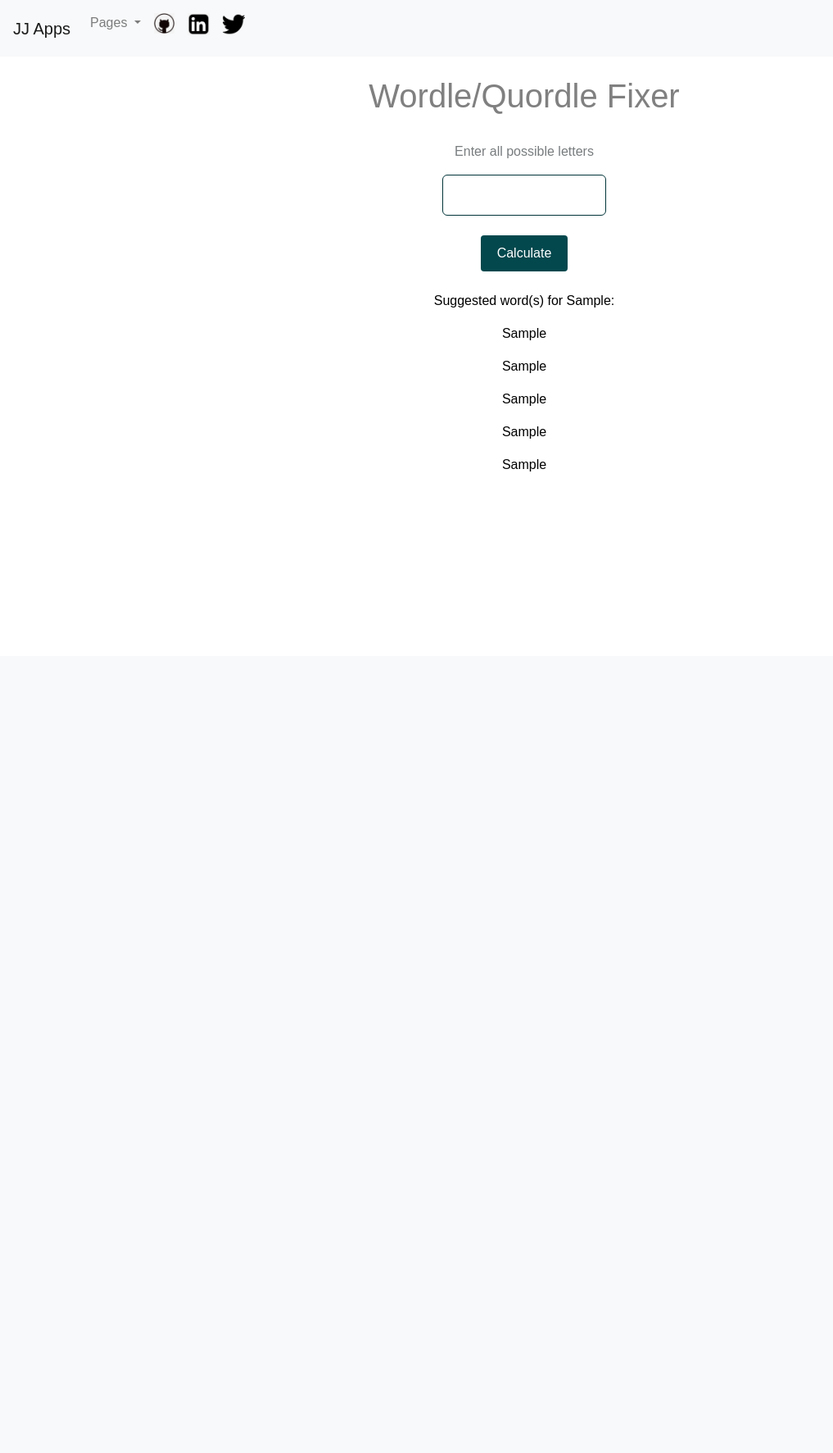
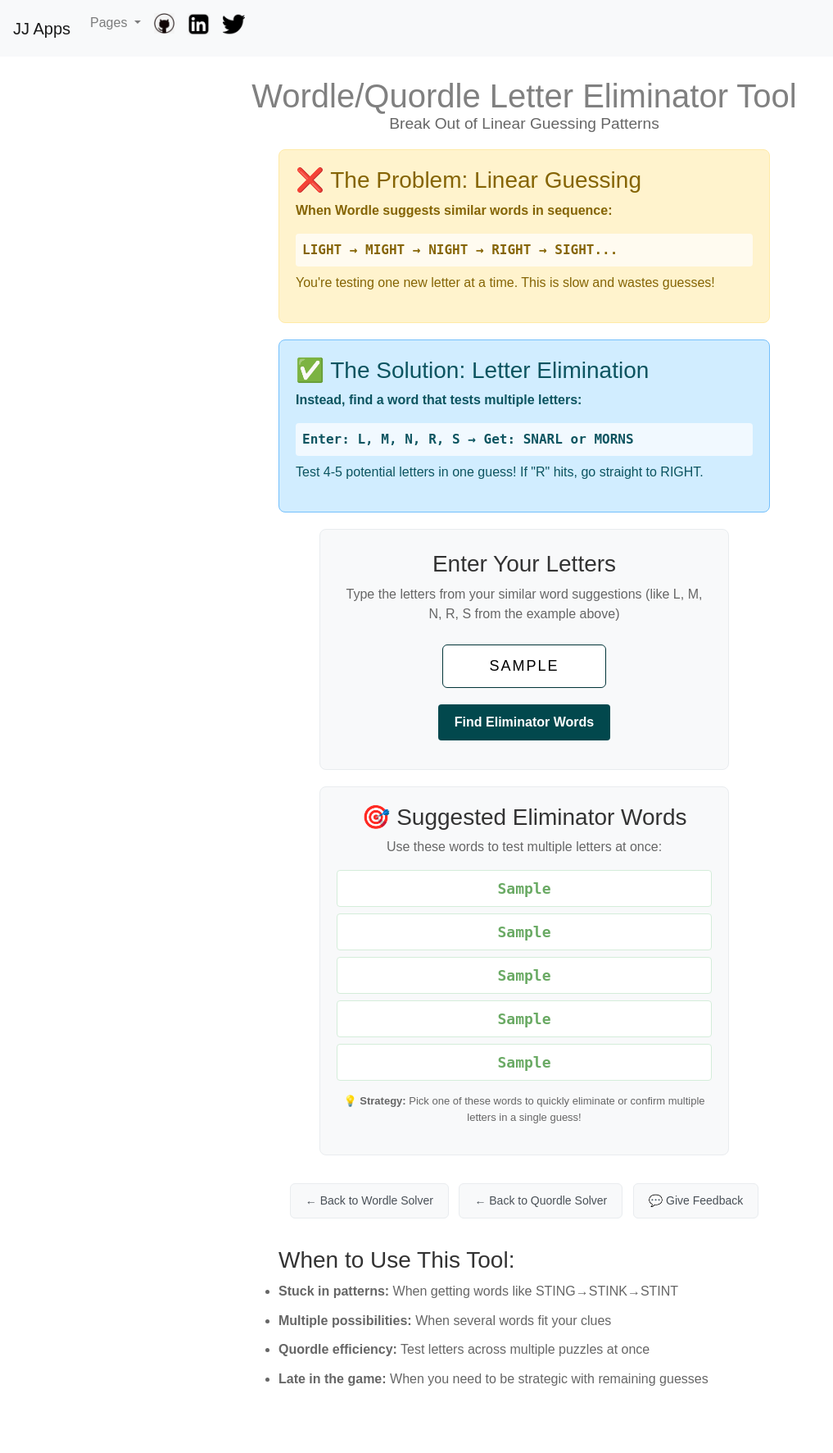
Before and after one commit to applewjr/heroku_apps, a Flask app: template templates/fixer.html in a window 1280 px wide. Shown: the whole page at 82% size, without its empty margins (0-1017 px from the left). Before the commit the page ends 575 px from the top, so only its background shows below. Run offline with Flask 2, Linux system fonts and the light colour scheme; the template is opened without the code that fills it: most values are stand-ins (such as "Sample title", 1, 10 or a date in 2020); parts of the project's set-up code (start-up, migrations or seed data) failed here and were passed over.

Commit message:
Update fixer.html

```diff
--- a/templates/fixer.html
+++ b/templates/fixer.html
@@ -1,43 +1,193 @@
 {% extends 'base.html' %}
 
-{% block title %}Wordle/Quordle Fixer{% endblock %}
+{% block title %}Wordle/Quordle Letter Eliminator - Break Out of Linear Guessing{% endblock %}
+
+{% block meta %}
+<meta name="description" content="Break out of linear Wordle guessing patterns. Find words that test multiple similar letters at once to eliminate bad guesses faster.">
+<link rel="canonical" href="https://jamesapplewhite.com/fixer">
+<meta name="keywords" content="wordle fixer, wordle strategy, linear guessing, wordle helper, quordle strategy">
+{% endblock %}
 
 {% block content %}
+
+<head>
+    <style>
+    .example-box {
+        background-color: #f8f9fa;
+        border: 1px solid #e9ecef;
+        border-radius: 8px;
+        padding: 20px;
+        margin: 20px auto;
+        max-width: 600px;
+        text-align: left;
+    }
+
+    .problem-example {
+        background-color: #fff3cd;
+        border: 1px solid #ffeaa7;
+        color: #856404;
+    }
+
+    .solution-example {
+        background-color: #d1edff;
+        border: 1px solid #74c0fc;
+        color: #0c5460;
+    }
+
+    .word-sequence {
+        font-family: monospace;
+        font-size: 16px;
+        font-weight: bold;
+        margin: 8px 0;
+        padding: 8px;
+        background-color: rgba(255,255,255,0.7);
+        border-radius: 4px;
+    }
+
+    .input-section {
+        background-color: #f8f9fa;
+        border: 1px solid #e9ecef;
+        border-radius: 8px;
+        padding: 25px;
+        margin: 20px auto;
+        max-width: 500px;
+    }
+
+    .letter-input {
+        font-size: 18px;
+        padding: 12px;
+        border: 2px solid #6aaa64;
+        border-radius: 6px;
+        text-align: center;
+        width: 200px;
+        text-transform: uppercase;
+        letter-spacing: 2px;
+        margin: 10px;
+    }
+
+    .submit-btn {
+        background-color: #6aaa64;
+        color: white;
+        padding: 12px 30px;
+        border: none;
+        border-radius: 6px;
+        font-size: 16px;
+        font-weight: bold;
+        cursor: pointer;
+        transition: background-color 0.2s;
+        margin: 10px;
+    }
+
+    .submit-btn:hover {
+        background-color: #5a9954;
+    }
+
+    .results-section {
+        background-color: #f8f9fa;
+        border: 1px solid #e9ecef;
+        border-radius: 8px;
+        padding: 20px;
+        margin: 20px auto;
+        max-width: 500px;
+    }
+
+    .result-word {
+        font-family: monospace;
+        font-size: 18px;
+        font-weight: bold;
+        color: #6aaa64;
+        margin: 8px 0;
+        padding: 8px;
+        background-color: white;
+        border-radius: 4px;
+        border: 1px solid #d4edda;
+    }
+
+    .back-links {
+        margin: 30px 0;
+    }
+
+    .back-link {
+        background-color: #f8f9fa;
+        color: #495057;
+        border: 1px solid #e9ecef;
+        padding: 10px 18px;
+        border-radius: 6px;
+        text-decoration: none;
+        display: inline-block;
+        margin: 4px;
+        font-size: 14px;
+        transition: all 0.2s ease;
+    }
+
+    .back-link:hover {
+        background-color: #e9ecef;
+        text-decoration: none;
+        color: #495057;
+    }
+    </style>
+</head>
+
 <form action="#" method="post">
     <center>
     <br>
-    <h1 style="text-align: center">Wordle/Quordle Fixer</h1>
-    <br>
-    <p style="text-align: center; color:#787c7e">Enter all possible letters</p>
-    <input type="text" name="must_be_present" style="text-align: center;width: 200px;">
-    <br>
-    <br>
-    <input type="submit" value="Calculate">
-    <br>
-    <br>
-    <p style="text-align: center; color:black">Suggested word(s) for {{must_be_present}}:</p>
-    <p style="text-align: center; color:black">{{final_out1}}</p>
-    <p style="text-align: center; color:black">{{final_out2}}</p>
-    <p style="text-align: center; color:black">{{final_out3}}</p>
-    <p style="text-align: center; color:black">{{final_out4}}</p>
-    <p style="text-align: center; color:black">{{final_out5}}</p>
-    <!-- <br>
-    <br>
-    <a href="/wordle"  target="_blank">Back to Wordle Solver</a>
-    <br>
-    <br>
-    <a href="/quordle"  target="_blank">Back to Quordle Solver</a> -->
-    <br>
-    <br>
-    <!-- <a href="/">
-        <img alt="Home" src="/static/home_logo.jpg" width=50 height=50>
-    </a> -->
-    <!-- <a href="https://github.com/applewjr/heroku_apps" target="_blank">
-        <img alt="GitHub" src="/static/github_logo.jpg" width=55 height=55>
-    </a> -->
-    <br>
+    <h1 style="text-align: center; font-size: clamp(1.8rem, 4vw, 2.5rem); line-height: 1.2;">Wordle/Quordle Letter Eliminator Tool</h1>
+    <h2 style="color: #666; font-size: 1.2rem; font-weight: normal; margin-top: -10px;">Break Out of Linear Guessing Patterns</h2>
+
+    <div class="example-box problem-example">
+        <h3 style="margin-top: 0; color: #856404;">❌ The Problem: Linear Guessing</h3>
+        <p><strong>When Wordle suggests similar words in sequence:</strong></p>
+        <div class="word-sequence">LIGHT → MIGHT → NIGHT → RIGHT → SIGHT...</div>
+        <p>You're testing one new letter at a time. This is slow and wastes guesses!</p>
+    </div>
+
+    <div class="example-box solution-example">
+        <h3 style="margin-top: 0; color: #0c5460;">✅ The Solution: Letter Elimination</h3>
+        <p><strong>Instead, find a word that tests multiple letters:</strong></p>
+        <div class="word-sequence">Enter: L, M, N, R, S → Get: SNARL or MORNS</div>
+        <p>Test 4-5 potential letters in one guess! If "R" hits, go straight to RIGHT.</p>
+    </div>
+
+    <div class="input-section">
+        <h3 style="margin-top: 0; color: #333;">Enter Your Letters</h3>
+        <p style="color: #666; margin-bottom: 15px;">Type the letters from your similar word suggestions (like L, M, N, R, S from the example above)</p>
+        <input type="text" name="must_be_present" class="letter-input" placeholder="LMNRS" value="{{must_be_present}}" maxlength="10">
+        <br>
+        <input type="submit" value="Find Eliminator Words" class="submit-btn">
+    </div>
+
+    {% if final_out1 or final_out2 or final_out3 or final_out4 or final_out5 %}
+    <div class="results-section">
+        <h3 style="margin-top: 0; color: #333;">🎯 Suggested Eliminator Words</h3>
+        <p style="color: #666;">Use these words to test multiple letters at once:</p>
+        {% if final_out1 %}<div class="result-word">{{final_out1}}</div>{% endif %}
+        {% if final_out2 %}<div class="result-word">{{final_out2}}</div>{% endif %}
+        {% if final_out3 %}<div class="result-word">{{final_out3}}</div>{% endif %}
+        {% if final_out4 %}<div class="result-word">{{final_out4}}</div>{% endif %}
+        {% if final_out5 %}<div class="result-word">{{final_out5}}</div>{% endif %}
+        <p style="color: #666; font-size: 13px; margin-top: 15px;">💡 <strong>Strategy:</strong> Pick one of these words to quickly eliminate or confirm multiple letters in a single guess!</p>
+    </div>
+    {% endif %}
+
+    <div class="back-links">
+        <a href="/wordle" class="back-link">← Back to Wordle Solver</a>
+        <a href="/quordle" class="back-link">← Back to Quordle Solver</a>
+        <a href="/feedback" class="back-link">💬 Give Feedback</a>
+    </div>
+
+    <div style="margin: 30px 0; max-width: 600px; text-align: left;">
+        <h3 style="color: #333;">When to Use This Tool:</h3>
+        <ul style="color: #666; line-height: 1.6;">
+            <li><strong>Stuck in patterns:</strong> When getting words like STING→STINK→STINT</li>
+            <li><strong>Multiple possibilities:</strong> When several words fit your clues</li>
+            <li><strong>Quordle efficiency:</strong> Test letters across multiple puzzles at once</li>
+            <li><strong>Late in the game:</strong> When you need to be strategic with remaining guesses</li>
+        </ul>
+    </div>
+
     <br>
     <br>
     </center>
 </form>
+
 {% endblock %}
```
